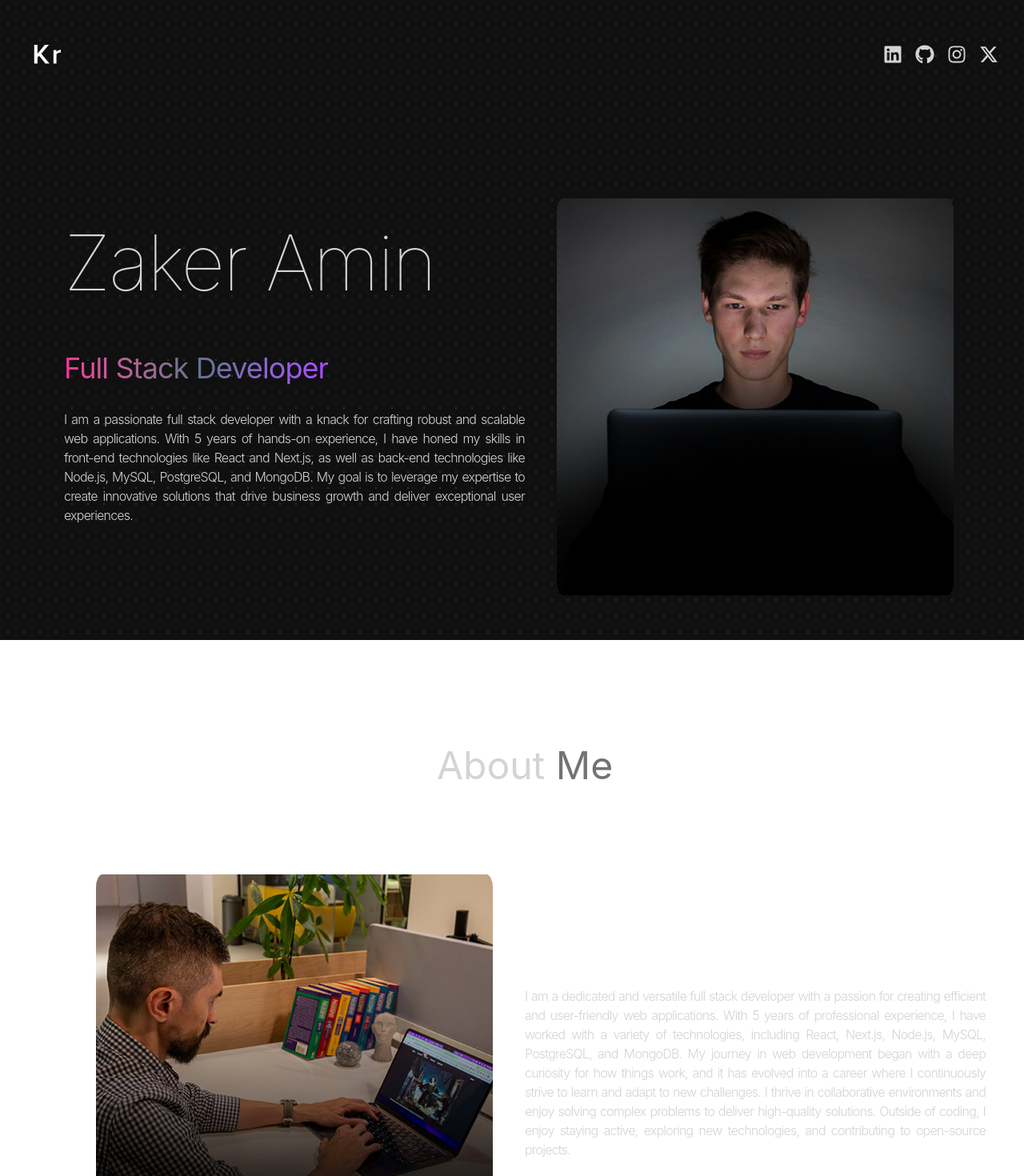
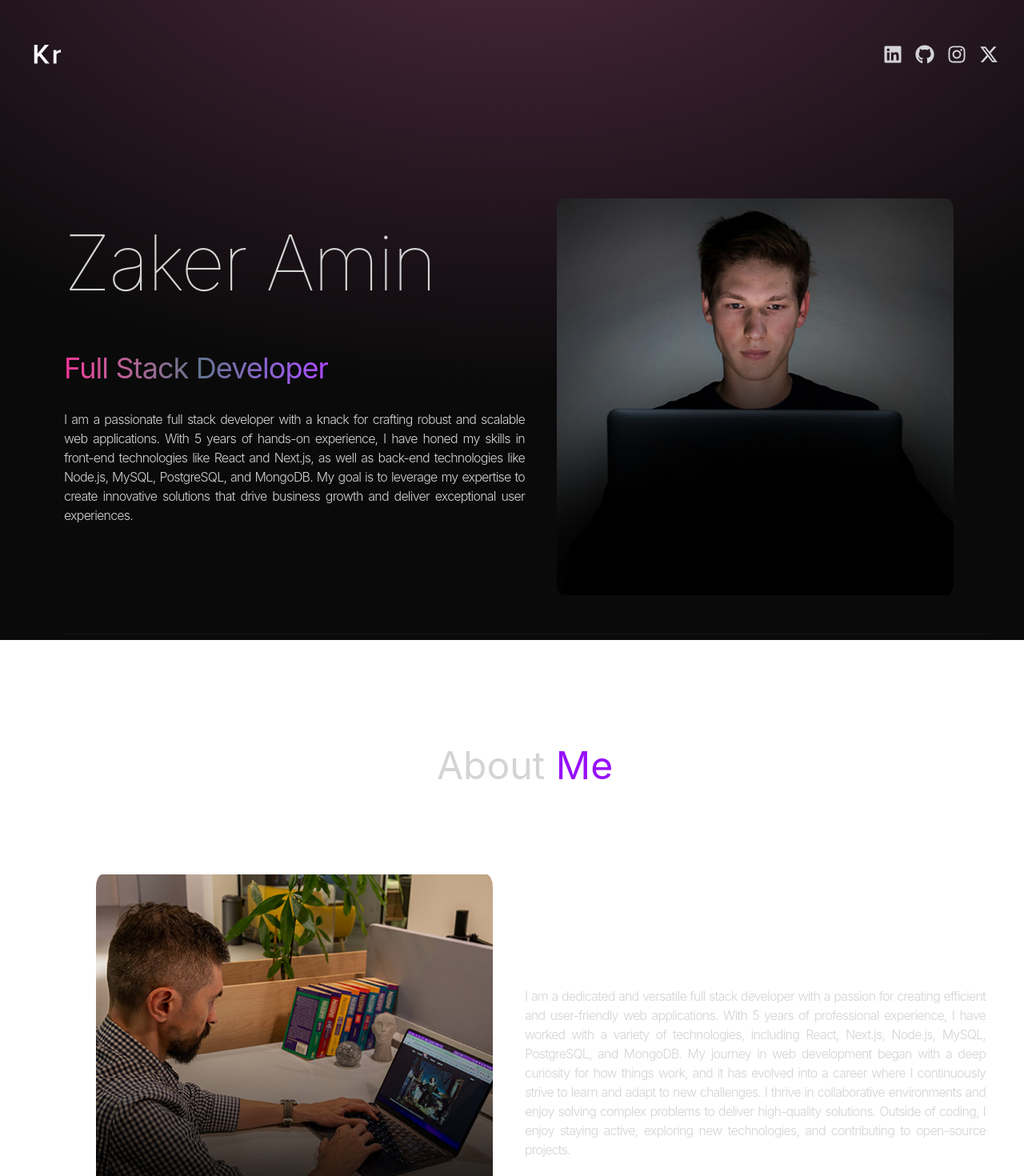
Before and after one commit to Zakerous76/portfolio-react, a React (Vite) app: page / in a window 1280 px wide. Shown: the top 1470 px of the page at 80% size. Built offline with nearby package versions, Linux system fonts and the light colour scheme; a web font is replaced by a local one.

Commit message:
minor color changes

```diff
--- a/src/App.jsx
+++ b/src/App.jsx
@@ -8,7 +8,7 @@ const App = () => {
   return (
     <div className="overflow-x-hidden text-neutral-300 antialiased selection:bg-white selection:text-black mx-auto">
       <div className="fixed top-0 -z-10 h-full w-full">
-        <div className="absolute top-0 z-[-2] h-screen w-screen bg-[#000000] bg-[radial-gradient(#ffffff33_1px,#101010_1px)] bg-[size:20px_20px]"></div>
+        <div class="absolute top-0 z-[-2] h-screen w-screen bg-neutral-950 bg-[radial-gradient(ellipse_80%_80%_at_50%_-20%,rgba(250,119,200,0.3),rgba(255,255,255,0))]"></div>
       </div>
 
       <div className="container mx-auto lg:pl-8">
--- a/src/components/About.jsx
+++ b/src/components/About.jsx
@@ -7,7 +7,7 @@ const About = () => {
     <div className="border-b border-neutral-900 pb-4">
       <h1 className="my-20 text-center text-5xl">
         About
-        <span className="text-neutral-500"> Me</span>
+        <span className="text-purple-600 "> Me</span>
       </h1>
       <div className="flex flex-wrap">
         {/* Image Container */}
```
